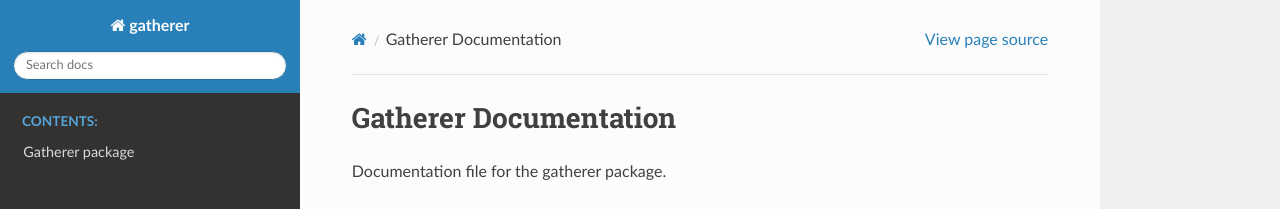
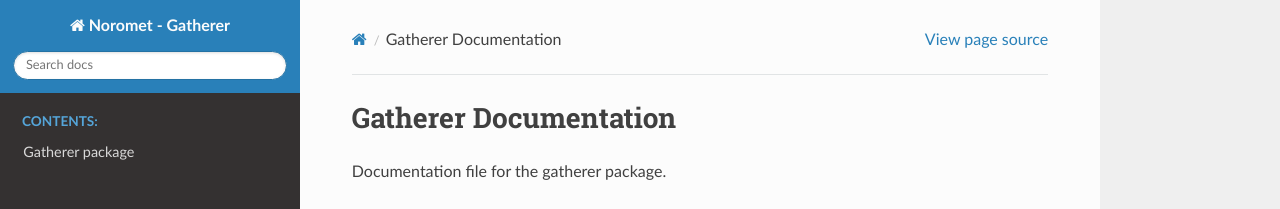
Before and after one commit to noromet/gatherer, a Sphinx documentation site: the page built from docs/source/index.rst, in a window 1280 px wide. Shown: the top 209 px of the page. Built offline with Sphinx 7.4.7 and the Read the Docs theme 3.1.0, drawn with Linux system fonts in a browser that asks for light colours.

```diff
--- a/docs/source/conf.py
+++ b/docs/source/conf.py
@@ -3,7 +3,7 @@ import sys
 
 sys.path.insert(0, os.path.abspath("../.."))
 
-project = "gatherer"
+project = "Noromet - Gatherer"
 copyright = "2025, Juan Torrente"
 author = "Juan Torrente"
 release = "1.3"
@@ -19,6 +19,7 @@ extensions = [
     "sphinx.ext.todo",
     "sphinx.ext.mathjax",
     "rst2pdf.pdfbuilder",  # for PDF generation
+    "sphinx_simplepdf",
 ]
 
 
@@ -32,3 +33,8 @@ html_theme = "sphinx_rtd_theme"
 html_static_path = ["_static"]
 
 pdf_documents = [("index", "GathererDocs", "Gatherer Documentation", "Juan Torrente")]
+
+simplepdf_vars = {
+    "cover": "#961a1a",
+    "cover-bg": "#ffffff",
+}
```
